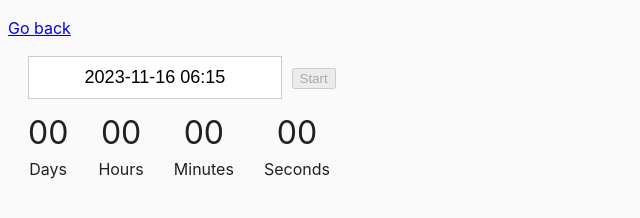
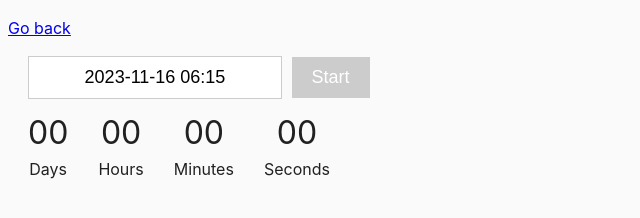
Before and after one commit to irynasednivets/goit-js-hw-09, a website built with Parcel: page src/02-timer.html in a window 1280 px wide. Shown: the whole page, without its empty margins (0-640 px from the left). Built offline with nearby package versions, Linux system fonts and the light colour scheme.

Commit message:
Update 02-timer.html

```diff
--- a/src/02-timer.html
+++ b/src/02-timer.html
@@ -10,7 +10,7 @@
     <p><a href="index.html">Go back</a></p>
 
     <input type="text" id="datetime-picker" />
-    <button type="button" data-start>Start</button>
+    <button type="button" class="start-btn" data-start>Start</button>
 
     <div class="timer">
       <div class="field">
```
